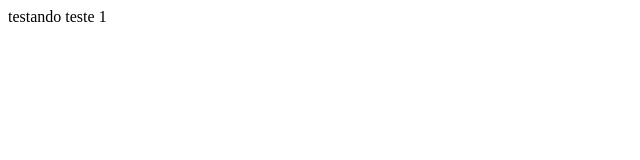
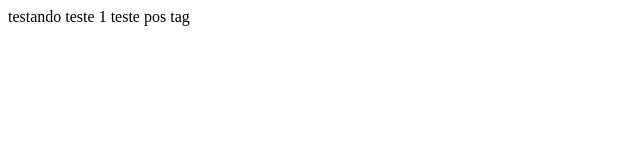
Before and after one commit to dcamppos83/curso_git_gitflow, a plain HTML site: page index.html in a window 1280 px wide. Shown: the whole page, without its empty margins (0-640 px from the left). Drawn offline with Linux system fonts and the light colour scheme.

Commit message:
commit pos tag

```diff
--- a/index.html
+++ b/index.html
@@ -8,5 +8,6 @@
 <body>
     testando
     teste 1
+    teste pos tag
 </body>
 </html>
```
